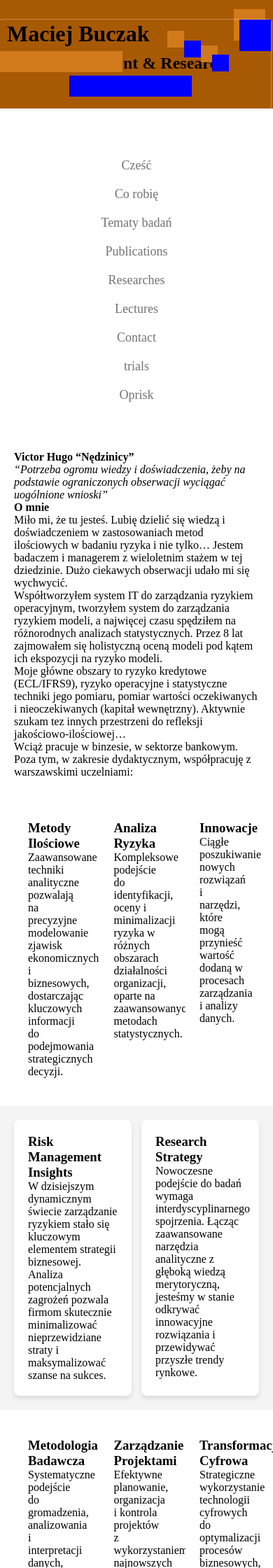
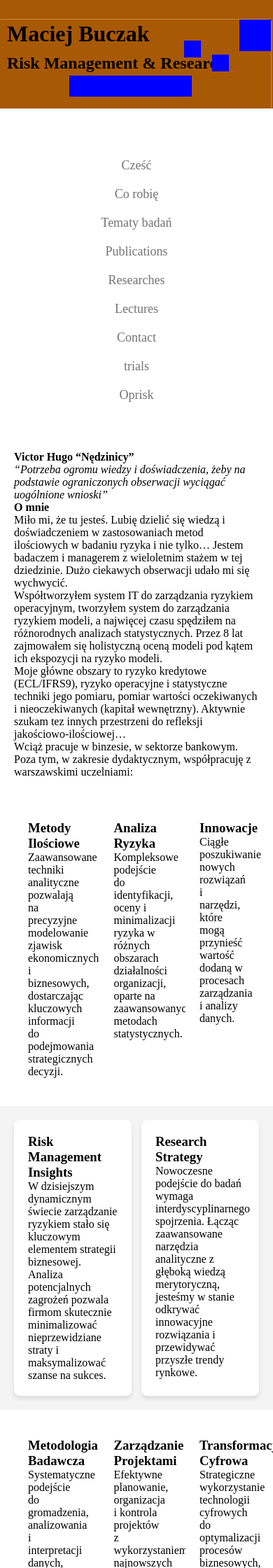
Before and after one commit to MaciejBuczak/risk-research, a Jekyll site: the page built from index.md, in a window 390 px wide. Shown: the top 2240 px of the page at 70% size. Built offline with Jekyll 4.4.1, drawn with Linux system fonts in a browser that asks for light colours.

Commit message:
Update default.html

```diff
--- a/_layouts/default.html
+++ b/_layouts/default.html
@@ -115,146 +115,8 @@
       left: 100px; /* Możesz kontrolować położenie w poziomie */
     }
 
-    /* Domyślne style dla kwadratów */
-    .square, .square1, .square2, .square-big {
-      background-color: #d17a1b;
-      position: absolute;
-      z-index: 1;
-    }
-
-    /* Nowy kontener dla kwadratów */
-    .squares-container {
-      position: absolute;
-      top: 0;
-      left: 0;
-      width: 100%;
-      height: 100%;
-      pointer-events: none; /* Pozwala klikać przez kwadraty */
-    }
-
-    /* Domyślne pozycje (np. dla Chrome) */
-    .square {
-      width: 45px;
-      height: 45px;
-      top: 28px;
-      right: 437px;
-    }
-
-    .square1 {
-      width: 24px;
-      height: 24px;
-      top: 79.5px;
-      right: 500px;
-    }
-
-    .square2 {
-      width: 24px;
-      height: 24px;
-      top: 59px;
-      right: 544px;
-    }
-
-    .square-big {
-      width: 175px;
-      height: 30px;
-      top: 84px;
-      left: 630px;
-    }
-
-    /* Korekty dla Firefox */
-    .browser-firefox .square {
-      top: 28px;
-      right: 440px; /* +3px w prawo */
-    }
-
-    .browser-firefox .square1 {
-      top: 79.5px;
-      right: 503px; /* +3px w prawo */
-    }
-
-    .browser-firefox .square2 {
-      top: 59px;
-      right: 547px; /* +3px w prawo */
-    }
-
-    .browser-firefox .square-big {
-      top: 88px;
-      left: 423px; /* -3px w lewo */
-    }
-
-    /* Korekty dla Safari */
-    .browser-safari .square {
-      top: 28px;
-      right: 435px; /* -2px w lewo */
-    }
-
-    .browser-safari .square1 {
-      top: 79.5px;
-      right: 498px; /* -2px w lewo */
-    }
-
-    .browser-safari .square2 {
-      top: 59px;
-      right: 542px; /* -2px w lewo */
-    }
-
-    .browser-safari .square-big {
-      top: 88px;
-      left: 428px; /* +2px w prawo */
-    }
-
-    /* Korekty dla Edge */
-    .browser-edge .square {
-      top: 28px;
-      right: 439px; /* +2px w prawo */
-    }
-
-    .browser-edge .square1 {
-      top: 79.5px;
-      right: 502px; /* +2px w prawo */
-    }
-
-    .browser-edge .square2 {
-      top: 59px;
-      right: 546px; /* +2px w prawo */
-    }
-
-    .browser-edge .square-big {
-      top: 88px;
-      left: 424px; /* -2px w lewo */
-    }
-
     /* Media queries dla różnych szerokości ekranu */
     @media screen and (max-width: 1200px) {
-      /* Dla wszystkich przeglądarek używaj procentów na małych ekranach */
-      .square,
-      .browser-firefox .square,
-      .browser-safari .square,
-      .browser-edge .square {
-        right: 20%;
-      }
-
-      .square1,
-      .browser-firefox .square1,
-      .browser-safari .square1,
-      .browser-edge .square1 {
-        right: 23%;
-      }
-
-      .square2,
-      .browser-firefox .square2,
-      .browser-safari .square2,
-      .browser-edge .square2 {
-        right: 26%;
-      }
-
-      .square-big,
-      .browser-firefox .square-big,
-      .browser-safari .square-big,
-      .browser-edge .square-big {
-        left: 35%;
-      }
-
       /* Dostosowujemy pozycję kontenera z tytułem */
       #header_wrap .inner {
         left: 150px; /* Dostosuj tę wartość do swoich potrzeb */
@@ -263,43 +125,6 @@
 
     /* Media queries dla telefonów z proporcjonalnym położeniem kwadratów */
     @media screen and (max-width: 768px) {
-      /* Proporcjonalne położenie kwadratów względem ekranu komputera */
-      .square,
-      .browser-firefox .square,
-      .browser-safari .square,
-      .browser-edge .square,
-      .browser-chrome .square {
-        right: 5%;
-        top: 10px;
-      }
-
-      .square1,
-      .browser-firefox .square1,
-      .browser-safari .square1,
-      .browser-edge .square1,
-      .browser-chrome .square1 {
-        right: 20%;
-        top: 90px;
-      }
-
-      .square2,
-      .browser-firefox .square2,
-      .browser-safari .square2,
-      .browser-edge .square2,
-      .browser-chrome .square2 {
-        right: 30%;
-        top: 70px;
-      }
-
-      .square-big,
-      .browser-firefox .square-big,
-      .browser-safari .square-big,
-      .browser-edge .square-big,
-      .browser-chrome .square-big {
-        left: 0%;
-        top: 88px;
-      }
-
       /* Style dla kontenera z tytułem - zachowujemy te same proporcje jak dla komputera */
       #header_wrap .inner {
         left: 0px; /* Dostosowany do urządzeń mobilnych */
@@ -318,43 +143,6 @@
 
     /* Dodatkowe style dla małych telefonów */
     @media screen and (max-width: 480px) {
-      /* Jeszcze bardziej proporcjonalne położenie dla bardzo małych ekranów */
-      .square,
-      .browser-firefox .square,
-      .browser-safari .square,
-      .browser-edge .square,
-      .browser-chrome .square {
-        right: 2.75%;
-        top: 13px;
-      }
-
-      .square1,
-      .browser-firefox .square1,
-      .browser-safari .square1,
-      .browser-edge .square1,
-      .browser-chrome .square1 {
-        right: 20.2%;
-        top: 65px;
-      }
-
-      .square2,
-      .browser-firefox .square2,
-      .browser-safari .square2,
-      .browser-edge .square2,
-      .browser-chrome .square2 {
-        right: 32.5%;
-        top: 44px;
-      }
-
-      .square-big,
-      .browser-firefox .square-big,
-      .browser-safari .square-big,
-      .browser-edge .square-big,
-      .browser-chrome .square-big {
-        left: 0%;
-        top: 73px;
-      }
-
       /* Radykalne resetowanie pozycji kontenera z tytułem */
       #header_wrap {
         padding-left: 0;
@@ -405,43 +193,6 @@
       #header_wrap .inner {
         left: 80px;
         width: calc(100% - 100px);
-      }
-
-      /* Dostosowanie kwadratów dla orientacji poziomej */
-      .square,
-      .browser-firefox .square,
-      .browser-safari .square,
-      .browser-edge .square,
-      .browser-chrome .square {
-        right: 20%;
-        top: 20px;
-      }
-
-      .square1,
-      .browser-firefox .square1,
-      .browser-safari .square1,
-      .browser-edge .square1,
-      .browser-chrome .square1 {
-        right: 25%;
-        top: 60px;
-      }
-
-      .square2,
-      .browser-firefox .square2,
-      .browser-safari .square2,
-      .browser-edge .square2,
-      .browser-chrome .square2 {
-        right: 30%;
-        top: 40px;
-      }
-
-      .square-big,
-      .browser-firefox .square-big,
-      .browser-safari .square-big,
-      .browser-edge .square-big,
-      .browser-chrome .square-big {
-        left: 15%;
-        top: 70px;
       }
     }
 
@@ -633,14 +384,6 @@
       <div class="blue-square-big"></div>
     </div>
 
-    <!-- Dedykowany kontener dla kwadratów -->
-    <div class="squares-container">
-      <div class="square"></div>
-      <div class="square1"></div>
-      <div class="square2"></div>
-      <div class="square-big"></div>
-    </div>
-
     <header class="inner">
       <h1 id="project_title">{{ site.title | default: site.github.repository_name }}</h1>
       <h2 id="project_tagline">{{ site.description | default: site.github.project_tagline }}</h2>
```
